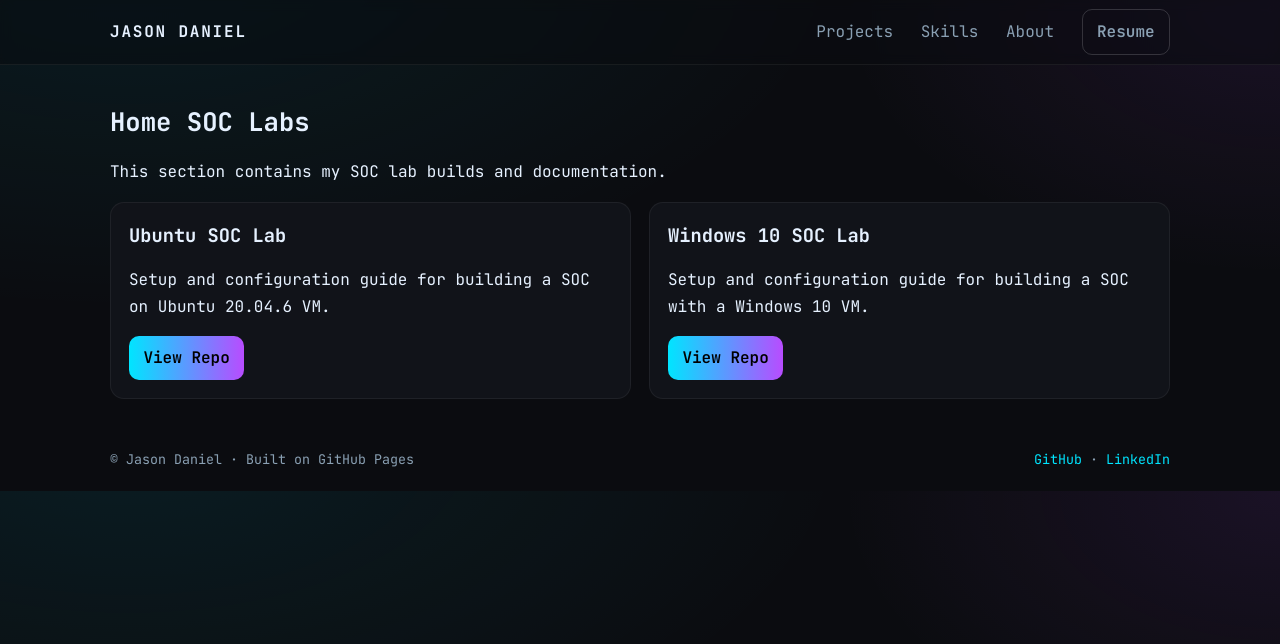
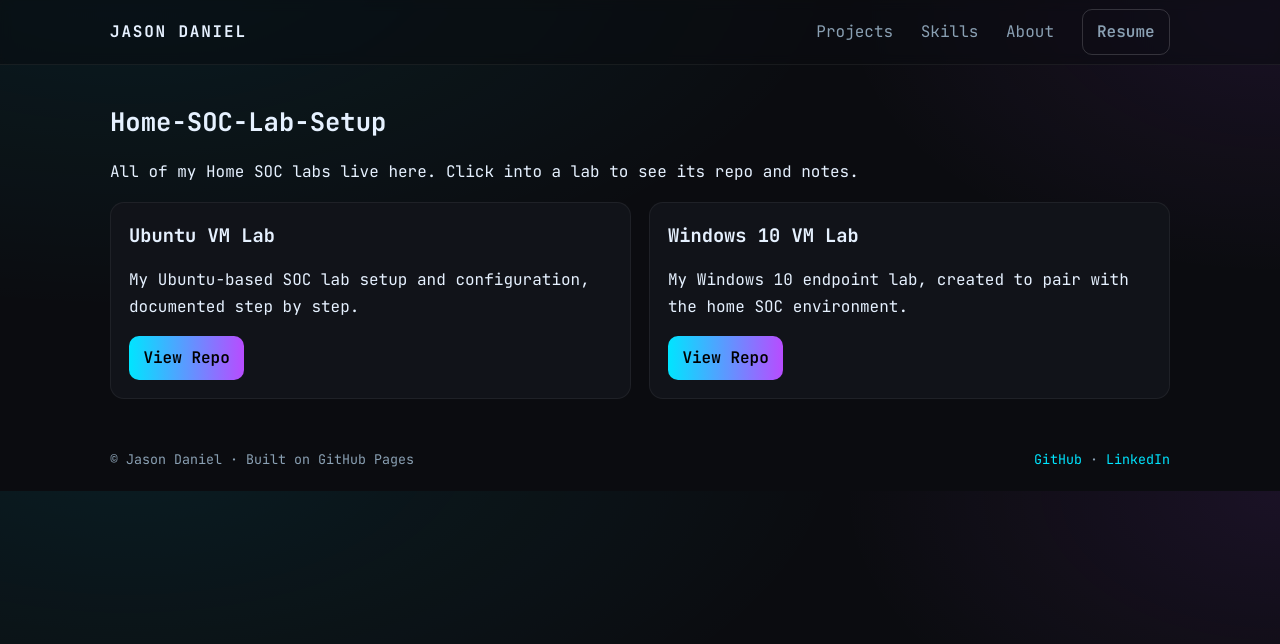
Before and after one commit to cscdanielj/cscdanielj.github.io, a Jekyll site: the page built from projects/home-soc-labs.md, in a window 1280 px wide. Shown: the top 644 px of the page. Built offline with Jekyll 4.4.1, drawn with Linux system fonts in a browser that asks for light colours.

Commit message:
Update home-soc-labs.md

```diff
--- a/projects/home-soc-labs.md
+++ b/projects/home-soc-labs.md
@@ -1,19 +1,20 @@
 ---
 layout: default
-title: Home SOC Labs
+title: Home-SOC-Lab-Setup
 ---
 
 <section class="section">
   <div class="container">
-    <h2>Home SOC Labs</h2>
-    <p>This section contains my SOC lab builds and documentation.</p>
+    <h2>Home-SOC-Lab-Setup</h2>
+    <p>All of my Home SOC labs live here. Click into a lab to see its repo and notes.</p>
 
     <div class="grid">
+
       <!-- Ubuntu Lab -->
       <article class="card">
         <div class="body">
-          <h3>Ubuntu SOC Lab</h3>
-          <p>Setup and configuration guide for building a SOC on Ubuntu 20.04.6 VM.</p>
+          <h3>Ubuntu VM Lab</h3>
+          <p>My Ubuntu-based SOC lab setup and configuration, documented step by step.</p>
           <div class="actions">
             <a class="btn btn-primary" href="https://github.com/cscdanielj/homelab-ubuntu-soc">View Repo</a>
           </div>
@@ -23,13 +24,27 @@ title: Home SOC Labs
       <!-- Windows 10 Lab -->
       <article class="card">
         <div class="body">
-          <h3>Windows 10 SOC Lab</h3>
-          <p>Setup and configuration guide for building a SOC with a Windows 10 VM.</p>
+          <h3>Windows 10 VM Lab</h3>
+          <p>My Windows 10 endpoint lab, created to pair with the home SOC environment.</p>
           <div class="actions">
             <a class="btn btn-primary" href="https://github.com/cscdanielj/homelab-windows10-vm">View Repo</a>
           </div>
         </div>
       </article>
+
+      <!-- Add more Home SOC labs here as you create them -->
+      <!--
+      <article class="card">
+        <div class="body">
+          <h3>Another Home SOC Lab</h3>
+          <p>Short one-line description of what this lab covers.</p>
+          <div class="actions">
+            <a class="btn btn-primary" href="YOUR_REPO_LINK_HERE">View Repo</a>
+          </div>
+        </div>
+      </article>
+      -->
+
     </div>
   </div>
 </section>
```
